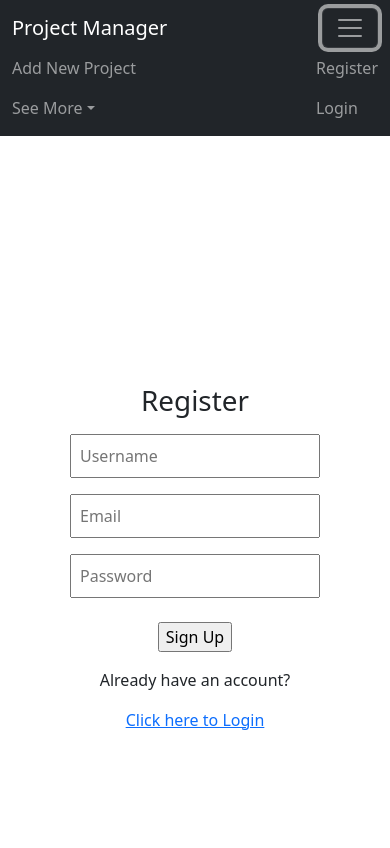
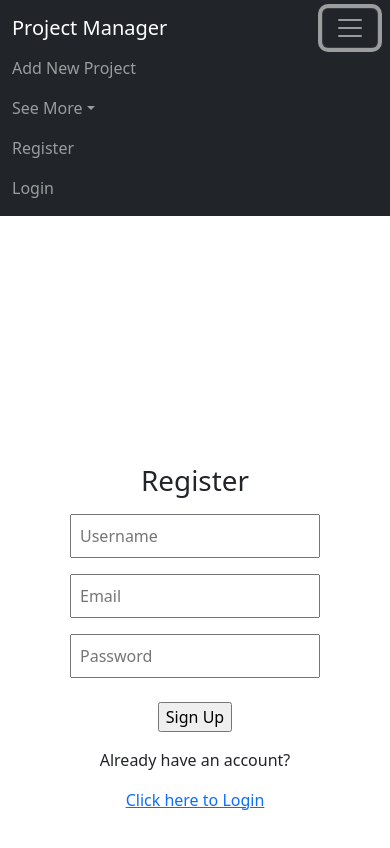
Before and after one commit to christinalu3799/project-manager-frontend, a React (Create React App) app: page / in a window 390 px wide. Both pictures are taken after a click on the button 350 px from the left and 28 px from the top of the page. Shown: the top 848 px of the page. Built offline with nearby package versions, Linux system fonts and the light colour scheme; no server answers.

Commit message:
updated responsiveness

```diff
--- a/src/App.css
+++ b/src/App.css
@@ -6,3 +6,17 @@
     color: rgba(255,255,255,0.55);
     text-decoration: none;
 }
+
+
+@media only screen and (max-width: 1000px) {
+    .custom-nav {
+        display: flex;
+        flex-direction: column;
+        align-items: flex-start;
+    }
+    .custom-nav-dropdown {
+        display: flex;
+        flex-direction: column;
+    }
+
+}
--- a/src/App.js
+++ b/src/App.js
@@ -154,10 +154,10 @@ const App = () => {
                     <Container className='nav-container'>
                         <Navbar.Brand as={Link} to="/index">Project Manager</Navbar.Brand>
                         <Navbar.Toggle aria-controls="responsive-navbar-nav" />
-                        <Navbar.Collapse id="responsive-navbar-nav">
+                        <Navbar.Collapse id="responsive-navbar-nav" className='custom-nav'>
                             <Nav className="me-auto">
                                 <Nav.Link as={Link} to="/new-project">Add New Project</Nav.Link>
-                                <NavDropdown title="See More">
+                                <NavDropdown title="See More" className='custom-nav-dropdown'>
                                     <NavDropdown.Item as={Link} to="/completed-projects">View Completed Projects</NavDropdown.Item>
                                     <NavDropdown.Item as={Link} to="/deleted-projects">View Deleted Projects</NavDropdown.Item>
                                 </NavDropdown>
@@ -170,7 +170,7 @@ const App = () => {
                                     </>
                                     :
                                     <>
-                                        <NavDropdown title={`Welcome back ${user}!`}>
+                                        <NavDropdown title={`Welcome back ${user}!`} className='custom-nav-dropdown'>
                                             <NavDropdown.Item as={Link} to="/" onClick={logout}>Logout</NavDropdown.Item>
                                         </NavDropdown>
                                     </>
```
